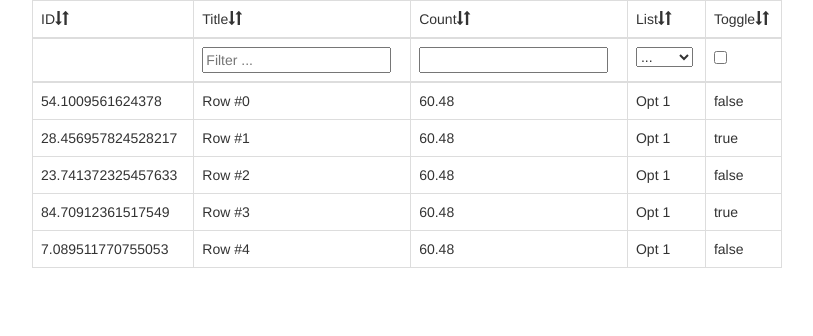
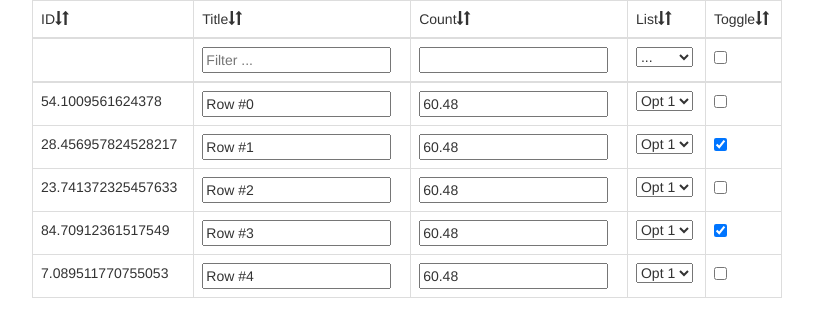
Before and after one commit to NourEldin275/reGrid, a React (Create React App) app in the folder re-grid/: page / in a window 1280 px wide. Shown: the top 336 px of the page, without its empty margins (233-1046 px from the left). Built offline with nearby package versions, Linux system fonts and the light colour scheme.

Commit message:
configured the cells to render input fields for editable data

```diff
--- a/re-grid/src/App.js
+++ b/re-grid/src/App.js
@@ -284,18 +284,50 @@ class App extends Component {
                 {
                     id: 'title',
                     value: 'Row #'+i,
+                    editing: {
+                        enabled: true,
+                        type: 'text',
+                    }
                 },
                 {
                     id: 'count',
-                    value: 60.48
+                    value: 60.48,
+                    editing: {
+                        enabled: true,
+                        type: 'number',
+                        options: {
+                            min: 0,
+                            max: 1000
+                        }
+                    }
                 },
                 {
                     id: 'list',
-                    value: 'Opt 1'
+                    value: 'Opt 1',
+                    editing: {
+                        enabled: true,
+                        type: 'select',
+                        options: {
+                            options: [
+                                {
+                                    label: 'Opt 1',
+                                    value: '1'
+                                },
+                                {
+                                    label: 'Opt 2',
+                                    value: '2'
+                                }
+                            ]
+                        }
+                    }
                 },
                 {
                     id: 'toggle',
-                    value: (!!(i%2)).toString()
+                    value: (!!(i%2)),
+                    editing: {
+                        enabled: true,
+                        type: 'checkbox'
+                    }
                 }
             ]);
         }
--- a/re-grid/src/body/cells/cells.js
+++ b/re-grid/src/body/cells/cells.js
@@ -4,16 +4,66 @@
 import React, { Component } from 'react';
 
 class EditableCell extends Component{
+    getInput(){
+        const settings = this.props.editing;
+        const textType = 'text';
+        const numberType = 'number';
+        const selectType = 'select';
+        const checkboxType = 'checkbox';
+
+        let input = <td>{this.props.value}</td>;
+        switch (settings.type){
+            case textType:
+                input = <input type="text" defaultValue={this.props.value.toString()}/>;
+                break;
+            case numberType:
+                input = <input
+                    type="number"
+                    defaultValue={this.props.value.toString()}
+                    min={settings.options.min}
+                    max={settings.options.max}
+                    step="any"
+                />;
+                break;
+            case checkboxType:
+                input = <input type="checkbox" defaultChecked={this.props.value}/>;
+                break;
+            case selectType:
+                let options = settings.options.options.map((option) =>
+                    <option key={settings.options.options.indexOf(option)} value={option.value}>{option.label}</option>
+                );
+                input = <select
+                    name=""
+                    id=""
+                    defaultValue={this.props.value}>{options}</select>;
+                break;
+            default:
+                break;
+        }
+
+        return input;
+    }
+
 
     render(){
-        return <td>{this.props.value}</td>;
+        return (<td>{this.getInput()}</td>);
     }
 }
 
 function Cell(props) {
+
+    if(props.editing && props.editing.enabled){
+        return (
+            <EditableCell
+                value={props.value}
+                editing={props.editing}
+            />
+        );
+    }
+
     return(
         <td>{props.value}</td>
     );
 }
 
-export {Cell, EditableCell };
+export { Cell };
--- a/re-grid/src/body/table-body.js
+++ b/re-grid/src/body/table-body.js
@@ -11,11 +11,20 @@ class TableBody extends Component{
         let rows = [];
         for (let row of this.props.rows) {
             let rowData = row.map((data) => {
-                return(<Cell key={data.id.toString()} value={data.value} />);
+                return(
+                    <Cell
+                        key={data.id.toString()}
+                        value={data.value}
+                        editing={data.editing}
+                    />
+                );
             });
 
             let tableRow =
-                <tr key={this.props.rows.indexOf(row)}>{rowData}</tr>;
+                <tr
+                    key={this.props.rows.indexOf(row)}
+                    data-row-key={this.props.rows.indexOf(row)}
+                >{rowData}</tr>;
             rows.push(tableRow);
         }
 
```
